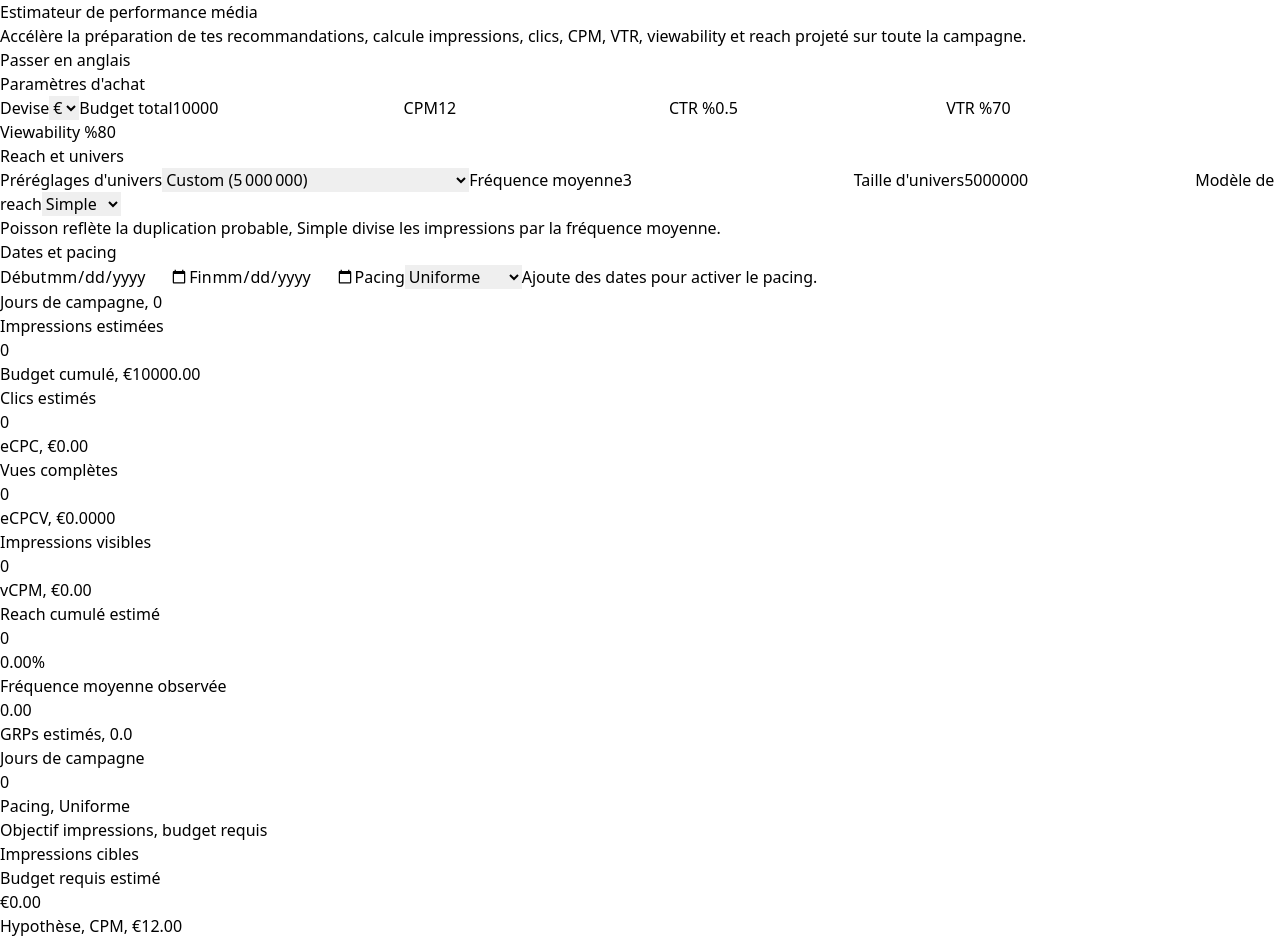
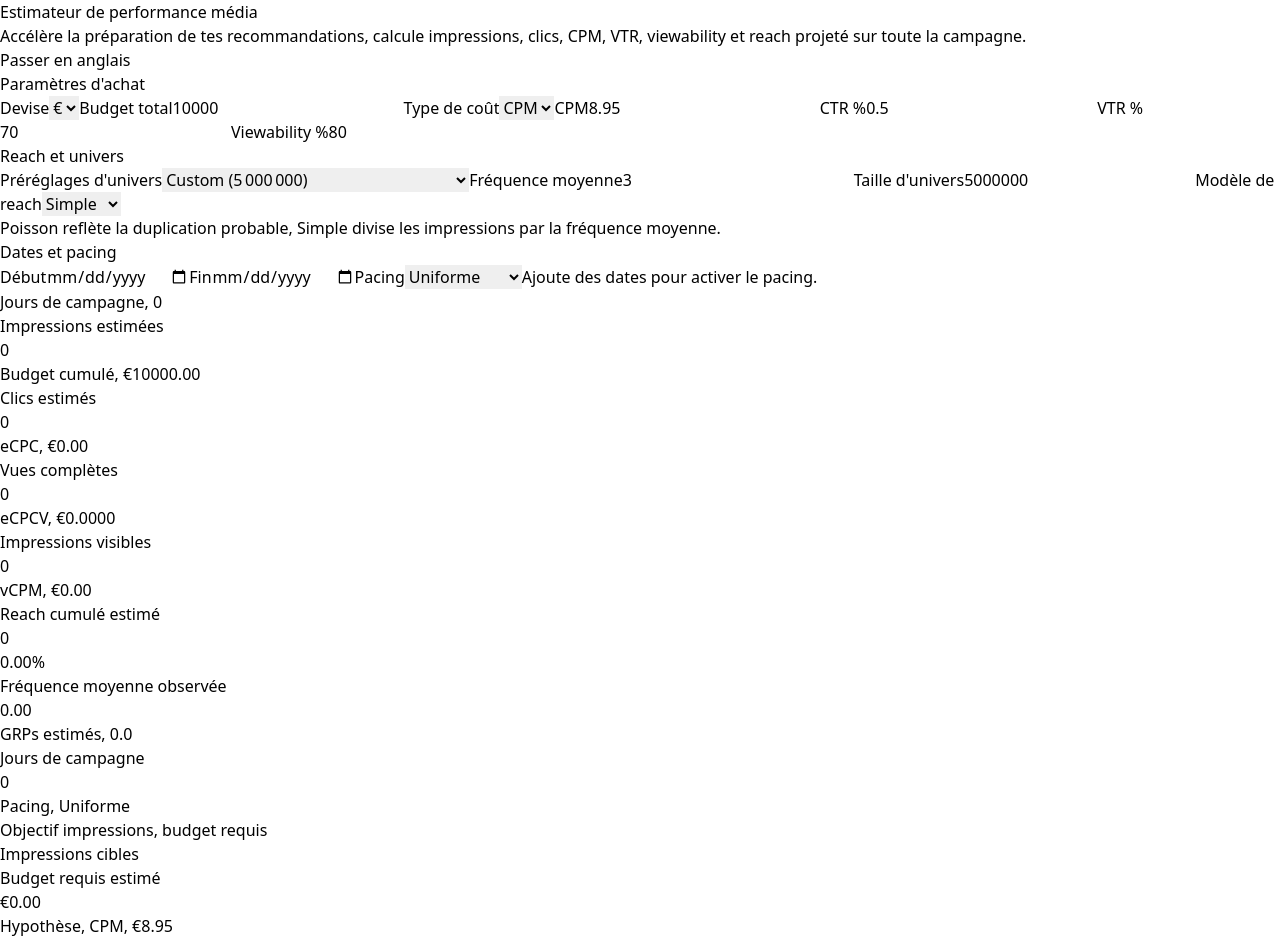
Before and after one commit to ryakeb/perf_media-calculator, a React (Vite) app: page / in a window 1280 px wide. Shown: the top 942 px of the page. Built offline with nearby package versions, Linux system fonts and the light colour scheme.

Commit message:
default value

```diff
--- a/src/App.jsx
+++ b/src/App.jsx
@@ -36,6 +36,7 @@ function KPIReachCalculatorContent() {
     const descriptors = [];
     if (model.errors.budget) descriptors.push(model.errors.budget);
     if (model.errors.cpm) descriptors.push(model.errors.cpm);
+    if (model.errors.cpc) descriptors.push(model.errors.cpc);
     if (model.errors.avgFreq) descriptors.push(model.errors.avgFreq);
     if (model.errors.audienceSize) descriptors.push(model.errors.audienceSize);
     if (model.errors.dateRange) descriptors.push(model.errors.dateRange);
@@ -107,7 +108,8 @@ function KPIReachCalculatorContent() {
             onTargetImprChange={model.updateInput('targetImpr')}
             neededBudget={model.neededBudget}
             currency={model.inputs.currency}
-            cpm={model.numericValues.cpm}
+            costType={model.inputs.costType ?? 'CPM'}
+            costValue={model.inputs.costType === 'CPC' ? model.numericValues.cpc : model.numericValues.cpm}
             error={model.errors.targetImpr}
           />
           <ExportCard onExport={model.exportCSV} disabled={!model.dailyRows.length || model.hasBlockingErrors} />
--- a/src/components/ControlsPanel.jsx
+++ b/src/components/ControlsPanel.jsx
@@ -33,6 +33,7 @@ export default function ControlsPanel({
   customSharesSum,
 }) {
   const { t } = useLocale();
+  const costType = inputs.costType ?? 'CPM';
   const getError = useMemo(() => (
     (errorDescriptor) => {
       const message = resolveMessage(errorDescriptor, t);
@@ -70,6 +71,17 @@ export default function ControlsPanel({
               aria-invalid={Boolean(errors.budget)}
             />
           </Field>
+          <Field label={t('controls.fields.costType')}>
+            <select
+              value={costType}
+              onChange={(event) => updateInput('costType')(event.target.value)}
+              className="w-full border rounded-lg p-2"
+            >
+              <option value="CPM">{t('controls.costTypeOptions.CPM')}</option>
+              <option value="CPC">{t('controls.costTypeOptions.CPC')}</option>
+            </select>
+          </Field>
+          {costType === 'CPM' ? (
             <Field label={t('controls.fields.cpm')} error={getError(errors.cpm)}>
               <input
                 type="text"
@@ -80,6 +92,18 @@ export default function ControlsPanel({
                 aria-invalid={Boolean(errors.cpm)}
               />
             </Field>
+          ) : (
+            <Field label={t('controls.fields.cpc')} error={getError(errors.cpc)}>
+              <input
+                type="text"
+                inputMode="decimal"
+                value={inputs.cpc}
+                onChange={(event) => updateInput('cpc')(event.target.value)}
+                className="w-full border rounded-lg p-2"
+                aria-invalid={Boolean(errors.cpc)}
+              />
+            </Field>
+          )}
           <Field label={t('controls.fields.ctr')} error={getError(errors.ctr)}>
             <input
               type="text"
--- a/src/components/InversionCard.jsx
+++ b/src/components/InversionCard.jsx
@@ -2,9 +2,21 @@ import React from 'react';
 import { formatCurrency } from '../utils/format.js';
 import { resolveMessage, useLocale } from '../i18n.jsx';
 
-export default function InversionCard({ targetImpr, onTargetImprChange, neededBudget, currency, cpm, error }) {
+export default function InversionCard({
+  targetImpr,
+  onTargetImprChange,
+  neededBudget,
+  currency,
+  costType,
+  costValue,
+  error,
+}) {
   const { t } = useLocale();
   const errorMessage = resolveMessage(error, t);
+  const localizedCostType = costType === 'CPC'
+    ? t('controls.costTypeOptions.CPC')
+    : t('controls.costTypeOptions.CPM');
+  const noteValue = formatCurrency(costValue, currency);
 
   return (
     <div className="bg-white rounded-2xl shadow p-4">
@@ -27,7 +39,7 @@ export default function InversionCard({ targetImpr, onTargetImprChange, neededBu
           <div className="text-xl font-semibold">{formatCurrency(neededBudget, currency)}</div>
         </div>
       </div>
-      <p className="text-xs text-slate-500 mt-2">{t('inversion.cpmNote', { value: formatCurrency(cpm, currency) })}</p>
+      <p className="text-xs text-slate-500 mt-2">{t('inversion.costNote', { label: localizedCostType, value: noteValue })}</p>
     </div>
   );
 }
--- a/src/hooks/useKpiModel.js
+++ b/src/hooks/useKpiModel.js
@@ -26,7 +26,9 @@ import { sumNumbers } from '../utils/number.js';
 const DEFAULT_INPUTS = {
   currency: '€',
   budget: '10000',
-  cpm: '12',
+  costType: 'CPM',
+  cpm: '8.95',
+  cpc: '0.70',
   ctr: '0.5',
   vtr: '70',
   viewability: '80',
@@ -53,6 +55,7 @@ function computeModelSnapshot({ inputs, customShares, campaignDays, rawDiffDays
   const parsed = {
     budget: parsePositiveNumber(inputs.budget),
     cpm: parsePositiveNumber(inputs.cpm),
+    cpc: parsePositiveNumber(inputs.cpc),
     ctr: parsePercentageInput(inputs.ctr, { min: 0, max: 100 }),
     vtr: parsePercentageInput(inputs.vtr, { min: 0, max: 100 }),
     viewability: parsePercentageInput(inputs.viewability, { min: 0, max: 100 }),
@@ -61,16 +64,34 @@ function computeModelSnapshot({ inputs, customShares, campaignDays, rawDiffDays
     targetImpr: parseNonNegativeNumber(inputs.targetImpr),
   };
 
+  const costType = inputs.costType === 'CPC' ? 'CPC' : 'CPM';
+
+  const ctrRatio = parsed.ctr.isValid ? parsed.ctr.value / 100 : 0;
+
   const numericValues = {
     budget: parsed.budget.isValid ? parsed.budget.value : 0,
-    cpm: parsed.cpm.isValid ? parsed.cpm.value : 0,
-    ctr: parsed.ctr.isValid ? parsed.ctr.value / 100 : 0,
+    cpm: 0,
+    cpc: parsed.cpc?.isValid ? parsed.cpc.value : 0,
+    ctr: ctrRatio,
     vtr: parsed.vtr.isValid ? parsed.vtr.value / 100 : 0,
     viewability: parsed.viewability.isValid ? parsed.viewability.value / 100 : 0,
     avgFreq: parsed.avgFreq.isValid ? parsed.avgFreq.value : 0,
     audienceSize: parsed.audienceSize.isValid ? parsed.audienceSize.value : 0,
     targetImpr: parsed.targetImpr.isValid ? Math.max(0, parsed.targetImpr.value) : 0,
   };
+
+  numericValues.costType = costType;
+
+  let costInputIsValid = false;
+  if (costType === 'CPM') {
+    if (parsed.cpm.isValid) {
+      numericValues.cpm = parsed.cpm.value;
+      costInputIsValid = true;
+    }
+  } else if (parsed.cpc.isValid && ctrRatio > 0) {
+    numericValues.cpm = parsed.cpc.value * ctrRatio * 1000;
+    costInputIsValid = true;
+  }
 
   const customShareNumbers = customShares.map((value) => {
     const parsedValue = parseNumericInput(value);
@@ -88,8 +109,14 @@ function computeModelSnapshot({ inputs, customShares, campaignDays, rawDiffDays
   if (!parsed.budget.isValid) {
     errors.budget = { key: 'errors.budgetPositive' };
   }
-  if (!parsed.cpm.isValid) {
-    errors.cpm = { key: 'errors.cpmPositive' };
+  if (costType === 'CPM') {
+    if (!parsed.cpm.isValid) {
+      errors.cpm = { key: 'errors.cpmPositive' };
+    }
+  } else if (!parsed.cpc.isValid) {
+    errors.cpc = { key: 'errors.cpcPositive' };
+  } else if (ctrRatio <= 0) {
+    errors.cpc = { key: 'errors.cpcCtrRequired' };
   }
   if (!parsed.ctr.isValid) {
     errors.ctr = { key: 'errors.ctrRange' };
@@ -121,6 +148,7 @@ function computeModelSnapshot({ inputs, customShares, campaignDays, rawDiffDays
 
   const hasBlockingErrors = Boolean(errors.budget)
     || Boolean(errors.cpm)
+    || Boolean(errors.cpc)
     || Boolean(errors.avgFreq)
     || Boolean(errors.audienceSize)
     || Boolean(errors.dateRange)
@@ -136,8 +164,8 @@ function computeModelSnapshot({ inputs, customShares, campaignDays, rawDiffDays
     return distributeEven(parsed.budget.value, campaignDays);
   })();
 
-  const dailyImpressions = parsed.cpm.isValid
-    ? dailyBudgets.map((budgetForDay) => (budgetForDay / parsed.cpm.value) * 1000)
+  const dailyImpressions = costInputIsValid && numericValues.cpm > 0
+    ? dailyBudgets.map((budgetForDay) => (budgetForDay / numericValues.cpm) * 1000)
     : dailyBudgets.map(() => 0);
 
   const dates = buildDateArray(inputs.startDate, campaignDays);
@@ -200,9 +228,12 @@ function computeModelSnapshot({ inputs, customShares, campaignDays, rawDiffDays
     vCPM: safeDivide(numericValues.budget * 1000, viewableImpr, 0),
   };
 
-  const neededBudget = (!parsed.cpm.isValid || !parsed.targetImpr.isValid)
+  const targetImprValue = parsed.targetImpr.isValid ? Math.max(0, parsed.targetImpr.value) : 0;
+  const neededBudget = (!costInputIsValid || !parsed.targetImpr.isValid)
     ? 0
-    : (Math.max(0, parsed.targetImpr.value) * parsed.cpm.value) / 1000;
+    : (costType === 'CPM')
+      ? (targetImprValue * numericValues.cpm) / 1000
+      : targetImprValue * numericValues.ctr * numericValues.cpc;
 
   return {
     parsed,
--- a/src/i18n.jsx
+++ b/src/i18n.jsx
@@ -18,7 +18,9 @@ const TRANSLATIONS = {
       fields: {
         currency: 'Devise',
         budget: 'Budget total',
+        costType: "Type de coût",
         cpm: 'CPM',
+        cpc: 'CPC',
         ctr: 'CTR %',
         vtr: 'VTR %',
         viewability: 'Viewability %',
@@ -37,6 +39,10 @@ const TRANSLATIONS = {
         pacingDisabled: 'Ajoute des dates pour activer le pacing.',
       },
       campaignDays: 'Jours de campagne, {{count}}',
+      costTypeOptions: {
+        CPM: 'CPM',
+        CPC: 'CPC',
+      },
       reachModelOptions: {
         Poisson: 'Poisson',
         Simple: 'Simple',
@@ -88,7 +94,7 @@ const TRANSLATIONS = {
       title: 'Objectif impressions, budget requis',
       targetLabel: 'Impressions cibles',
       budgetLabel: 'Budget requis estimé',
-      cpmNote: 'Hypothèse, CPM, {{value}}',
+      costNote: 'Hypothèse, {{label}}, {{value}}',
     },
     export: {
       title: 'Export journalier',
@@ -133,6 +139,8 @@ const TRANSLATIONS = {
     errors: {
       budgetPositive: 'Budget total doit être un nombre positif.',
       cpmPositive: 'CPM doit être un nombre positif.',
+      cpcPositive: 'CPC doit être un nombre positif.',
+      cpcCtrRequired: 'CPC nécessite un CTR strictement positif.',
       ctrRange: 'CTR doit être compris entre 0 et 100%.',
       vtrRange: 'VTR doit être compris entre 0 et 100%.',
       viewabilityRange: 'Viewability doit être comprise entre 0 et 100%.',
@@ -159,7 +167,9 @@ const TRANSLATIONS = {
       fields: {
         currency: 'Currency',
         budget: 'Total budget',
+        costType: 'Cost type',
         cpm: 'CPM',
+        cpc: 'CPC',
         ctr: 'CTR %',
         vtr: 'VTR %',
         viewability: 'Viewability %',
@@ -178,6 +188,10 @@ const TRANSLATIONS = {
         pacingDisabled: 'Add start and end dates to enable pacing.',
       },
       campaignDays: 'Campaign days, {{count}}',
+      costTypeOptions: {
+        CPM: 'CPM',
+        CPC: 'CPC',
+      },
       reachModelOptions: {
         Poisson: 'Poisson',
         Simple: 'Simple',
@@ -229,7 +243,7 @@ const TRANSLATIONS = {
       title: 'Impression goal & required budget',
       targetLabel: 'Target impressions',
       budgetLabel: 'Estimated required budget',
-      cpmNote: 'Assuming CPM {{value}}',
+      costNote: 'Assuming {{label}} {{value}}',
     },
     export: {
       title: 'Daily export',
@@ -274,6 +288,8 @@ const TRANSLATIONS = {
     errors: {
       budgetPositive: 'Total budget must be a positive number.',
       cpmPositive: 'CPM must be a positive number.',
+      cpcPositive: 'CPC must be a positive number.',
+      cpcCtrRequired: 'CPC requires a strictly positive CTR.',
       ctrRange: 'CTR must be between 0 and 100%.',
       vtrRange: 'VTR must be between 0 and 100%.',
       viewabilityRange: 'Viewability must be between 0 and 100%.',
```
Lines whose indentation alone changed are shown as unchanged.
